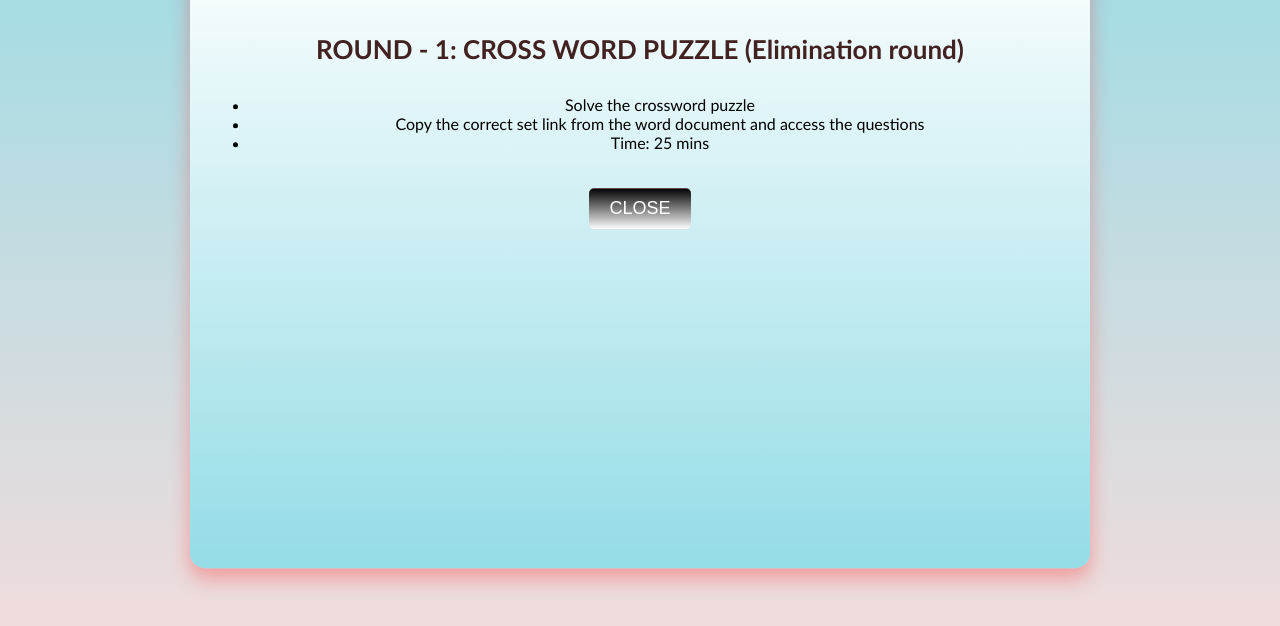
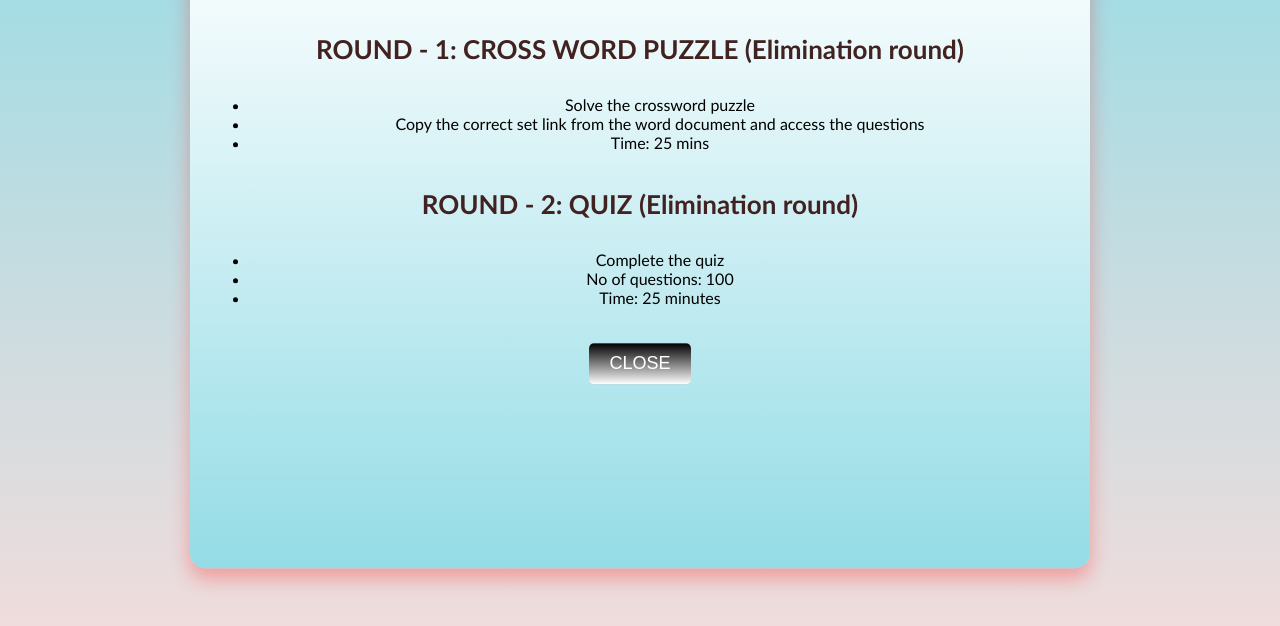
Before and after one commit to Pranavadhar/algo-ml, a plain HTML site: page index.html in a window 1280 px wide. Both pictures are taken after a click on the button "RULES". Shown: the part 148-774 px from the top of the page. Drawn offline with Linux system fonts and the light colour scheme.

Commit message:
Update index.html

```diff
--- a/index.html
+++ b/index.html
@@ -34,14 +34,14 @@
                 <li>Time: 25 mins</li>
             </ul>
 
-          <!-- <p><strong>ROUND - 2: QUIZ (Elimination round)</strong></p>
+           <p><strong>ROUND - 2: QUIZ (Elimination round)</strong></p>
             <ul>
                 <li>Complete the quiz</li>
                 <li>No of questions: 100</li>
                 <li>Time: 25 minutes</li>
             </ul>
 
-             <p><strong>ROUND - 3: DATASET FORMATION</strong></p>
+            <!-- <p><strong>ROUND - 3: DATASET FORMATION</strong></p>
             <ul>
                 <li>Participants will be given a problem statement, feature names, number of input features, and output features for their dataset.</li>
                 <li>Participants will select features based on the problem statement and frame the dataset.</li>
```
